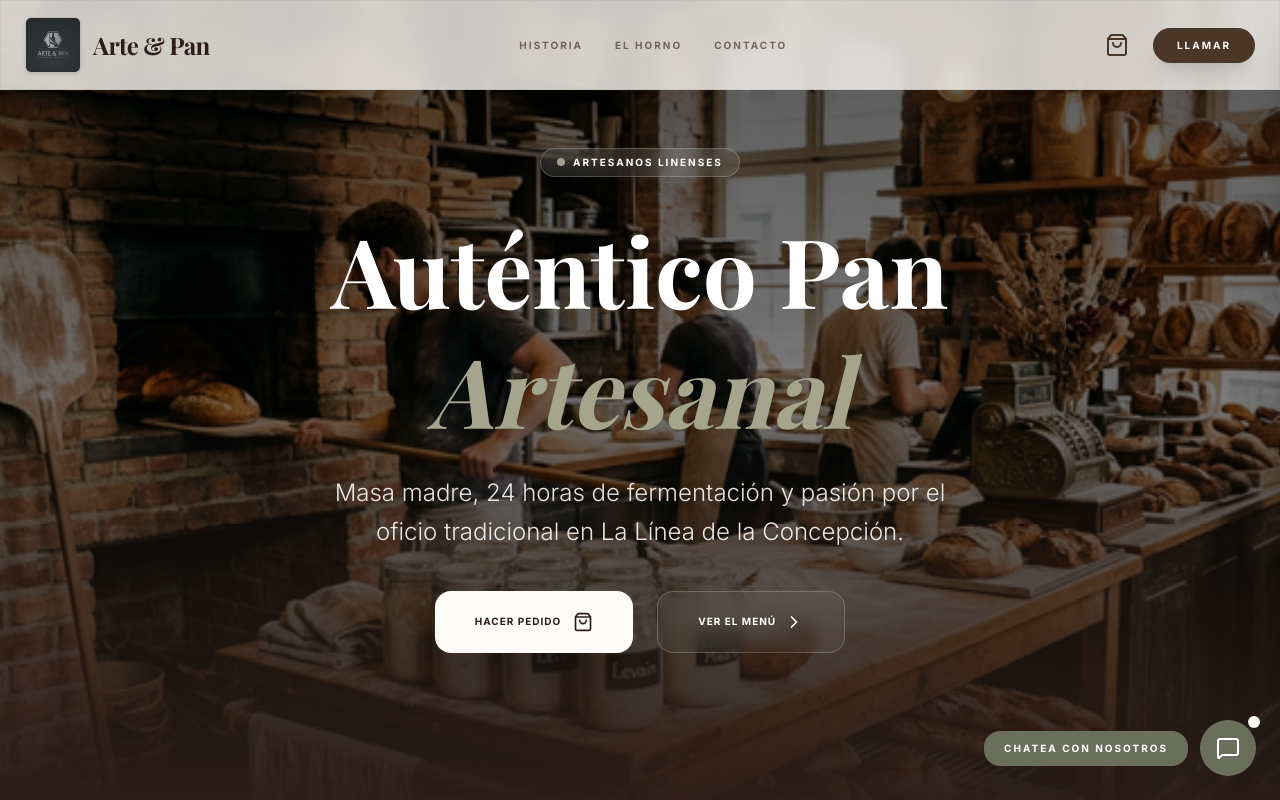
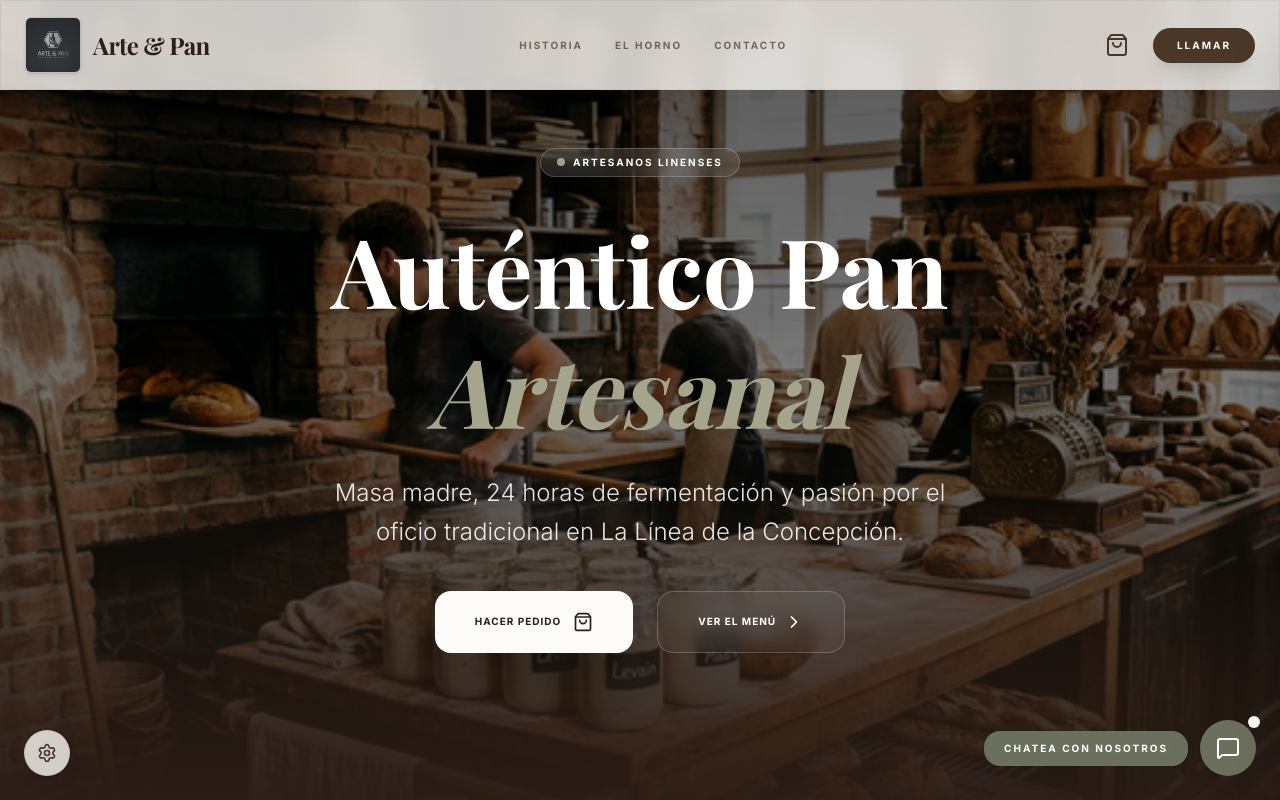
Before and after one commit to dieguitinez/ArteYPan, a React (Vite) app: page / in a window 1280 px wide. Both pictures are taken after a click on the button "ACEPTAR TODO". Shown: the top 800 px of the page. Built offline with nearby package versions, Linux system fonts and the light colour scheme; a web font is replaced by a local one.

Commit message:
feat: Add persistent cookie settings floating button

```diff
--- a/src/components/CookieBanner.jsx
+++ b/src/components/CookieBanner.jsx
@@ -33,12 +33,22 @@ export const CookieBanner = () => {
         setShowConfig(false);
     };
 
-    if (!isVisible) return null;
+    return (
+        <>
+            {/* Persistent Settings Button (Visible when banner is closed) */}
+            {!isVisible && (
+                <button
+                    onClick={() => setIsVisible(true)}
+                    className="fixed bottom-6 left-6 z-[9998] p-3 glass-card rounded-full shadow-lg border border-crust/10 hover:bg-crust hover:text-white transition-all transform hover:scale-110 group pointer-events-auto"
+                    title="Configuración de Cookies"
+                >
+                    <Settings className="w-5 h-5 text-crust transition-colors group-hover:text-white" />
+                </button>
+            )}
 
-    return (
+            {isVisible && (
                 <div className="fixed bottom-0 left-0 right-0 z-[9999] p-4 md:p-6 pointer-events-none">
                     <div className="max-w-4xl mx-auto glass-card rounded-3xl shadow-2xl border border-crust/10 overflow-hidden pointer-events-auto transition-all transform translate-y-0 opacity-100 flex flex-col md:flex-row shadow-[0_-10px_40px_rgba(0,0,0,0.1)]">
-
                         {/* Main Banner Message */}
                         {!showConfig ? (
                             <div className="flex-1 p-6 md:p-8 flex flex-col md:flex-row items-center gap-6">
@@ -129,7 +139,7 @@ export const CookieBanner = () => {
 
                                 <div className="flex justify-end gap-3">
                                     <button
-                                onClick={() => setShowConfig(false)}
+                                        onClick={() => setShowConfig(true)}
                                         className="px-6 py-3 rounded-xl text-xs font-bold text-crust-light hover:text-crust transition-colors"
                                     >
                                         Volver
@@ -145,5 +155,7 @@ export const CookieBanner = () => {
                         )}
                     </div>
                 </div>
+            )}
+        </>
     );
 };
```
Lines whose indentation alone changed are shown as unchanged.
